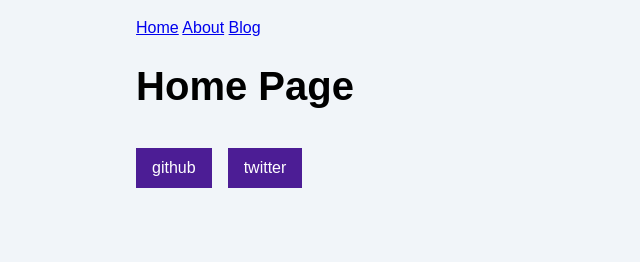
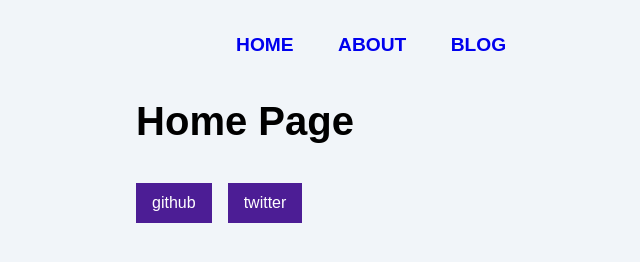
Before and after one commit to lemux-one/lemux-one.github.io, an Astro site: page / in a window 1280 px wide. Shown: the whole page, without its empty margins (164-804 px from the left). Built offline with nearby package versions, Linux system fonts and the light colour scheme; Astro itself is replaced by a stand-in of ours.

Commit message:
feat: make Navigation more apealing and responsive

```diff
--- a/src/components/Navigation.astro
+++ b/src/components/Navigation.astro
@@ -2,6 +2,8 @@
 
 ---
 
-<a href="/">Home</a>
-<a href="/about/">About</a>
-<a href="/blog/">Blog</a>
+<div class="nav-links">
+  <a href="/">Home</a>
+  <a href="/about/">About</a>
+  <a href="/blog/">Blog</a>
+</div>
--- a/src/styles/global.css
+++ b/src/styles/global.css
@@ -19,3 +19,49 @@
     margin: 1rem 0;
     font-size: 2.5rem;
 }
+
+/* nav styles */
+
+.nav-links {
+    width: 100%;
+    top: 5rem;
+    left: 48px;
+    background-color: #ff9776;
+    display: none;
+    margin: 0;
+}
+
+.nav-links a {
+    display: block;
+    text-align: center;
+    padding: 10px 0;
+    text-decoration: none;
+    font-size: 1.2rem;
+    font-weight: bold;
+    text-transform: uppercase;
+}
+
+.nav-links a:hover,
+.nav-links a:focus {
+    background-color: #ff9776;
+}
+
+.expanded {
+    display: unset;
+}
+
+@media screen and (min-width: 636px) {
+    .nav-links {
+        margin-left: 5em;
+        display: block;
+        position: static;
+        width: auto;
+        background: none;
+    }
+
+    .nav-links a {
+        display: inline-block;
+        padding: 15px 20px;
+    }
+
+}
```
